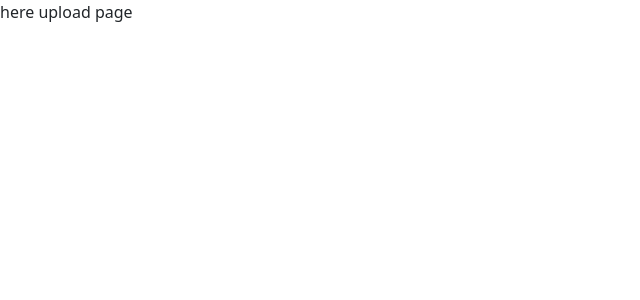
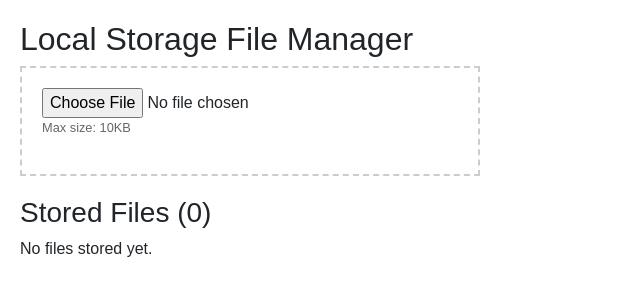
Before and after one commit to featherHub98/redux-upload, a React (Create React App) app: page /upload in a window 1280 px wide. Shown: the top 300 px of the page, without its empty margins (0-640 px from the left). Built offline with nearby package versions, Linux system fonts and the light colour scheme.

Commit message:
added the upload component

```diff
--- a/src/App.js
+++ b/src/App.js
@@ -5,7 +5,6 @@ import LoginPage from './components/loginPage/loginPage.tsx';
 import NavBar from './components/navBar/navBar.tsx';
 import UploadPage from './components/uploadPage/uploadPage.tsx';
 import { useSelector } from 'react-redux';
-import { login,logout } from './redux/reducers/loginSlice.tsx';
 function App() {
   const isLoggedIn = useSelector((state)=> state.user.isLoggedIn);
   console.log("isLoggedIn:", isLoggedIn);
--- a/src/components/navBar/navBar.tsx
+++ b/src/components/navBar/navBar.tsx
@@ -1,9 +1,16 @@
 import Container from 'react-bootstrap/Container';
 import Nav from 'react-bootstrap/Nav';
 import Navbar from 'react-bootstrap/Navbar';
-
-
+import { logout } from '../../redux/reducers/loginSlice.tsx';
+import { useDispatch } from 'react-redux';
+import { useNavigate } from 'react-router';
 function NavBar() {
+  const dispatch = useDispatch()
+  const navigate = useNavigate()
+  const handleLogout = ()=>{
+    dispatch(logout({}))
+    navigate("/")
+  }
   return (
     <Navbar expand="lg" className="bg-body-tertiary">
       <Container>
@@ -13,6 +20,7 @@ function NavBar() {
           <Nav className="me-auto">
             <Nav.Link href="/" >Home</Nav.Link>
             <Nav.Link href="/upload">Link</Nav.Link>
+            <button onClick={handleLogout}>Log Out</button>
           </Nav>
         </Navbar.Collapse>
       </Container>
--- a/src/components/uploadPage/uploadPage.tsx
+++ b/src/components/uploadPage/uploadPage.tsx
@@ -1,9 +1,107 @@
-import React from 'react'
+import {useState,useEffect} from "react"
+
+
+interface StoredFile  {
+          id: number,
+          name : string,
+          type : string,
+          data : string
+        };
 
 export default function UploadPage() {
+
+    const [files,setFiles] = useState<StoredFile[]>([])
+    const [error,setError] = useState('')
+    useEffect (()=>{
+      const storedValue = localStorage.getItem('my_stored_files');
+      let savedFiles= []
+      if (storedValue != null){
+        savedFiles = JSON.parse(storedValue)
+      }
+      setFiles(savedFiles)
+    },[]);
+    const handleUpload = (e:any)=>{
+      const selectedFile = e.target.files[0];
+      setError('');
+      if (!selectedFile) return ;
+      if(selectedFile.size > 10240){
+        setError("Error : File larger than 10KB");
+        return;
+      }
+      const reader = new FileReader();
+      reader.onload = (event) => {
+        const newFile = {
+          id: Date.now(),
+          name : selectedFile.name,
+          type : selectedFile.type,
+          data : (event.target!.result as string)
+        };
+        const updatedFiles = [...files,newFile]
+        setFiles(updatedFiles)
+        try {
+        localStorage.setItem("my_stored_files",JSON.stringify(updatedFiles))
+      } catch (error) {
+        setError("Storage quota exceeded! Clear some files.");
+      }
+      };
+      reader.readAsDataURL(selectedFile);
+    };
+    const deleteFile = (id:number) => {
+    const updatedFiles = files.filter(file => file.id !== id);
+    setFiles(updatedFiles);
+    localStorage.setItem('my_stored_files', JSON.stringify(updatedFiles));
+  };
+
+
   return (
-    <div>
-      here upload page
+    <div style={{ padding: '20px', fontFamily: 'sans-serif', maxWidth: '500px' }}>
+      <h2>Local Storage File Manager</h2>
+
+
+      <div style={{ border: '2px dashed #ccc', padding: '20px', marginBottom: '20px' }}>
+        <input type="file" onChange={handleUpload} />
+        <p style={{ fontSize: '0.8rem', color: '#666' }}>Max size: 10KB</p>
+        {error && <p style={{ color: 'red', fontWeight: 'bold' }}>{error}</p>}
+      </div>
+
+
+      <h3>Stored Files ({files.length})</h3>
+
+      {files.length === 0 && <p>No files stored yet.</p>}
+
+      <ul style={{ listStyle: 'none', padding: 0 }}>
+        {files.map((file) => (
+          <li key={file.id} style={{
+              borderBottom: '1px solid #eee',
+              padding: '10px 0',
+              display: 'flex',
+              justifyContent: 'space-between',
+              alignItems: 'center'
+            }}>
+
+            <span>{file.name}</span>
+
+            <div>
+
+              {/* We use the Base64 data directly as the href */}
+              <a
+                href={file.data}
+                download={file.name} // This attribute forces the browser to download
+                style={{ textDecoration: 'none', marginRight: '10px', color: 'blue' }}
+              >
+                Download
+              </a>
+
+              <button
+                onClick={() => deleteFile(file.id)}
+                style={{ color: 'red', cursor: 'pointer' }}
+              >
+                Delete
+              </button>
+            </div>
+          </li>
+        ))}
+      </ul>
     </div>
   )
 }
```
Also changed, not shown: src/redux/reducers/uploadSlice.tsx (added).
